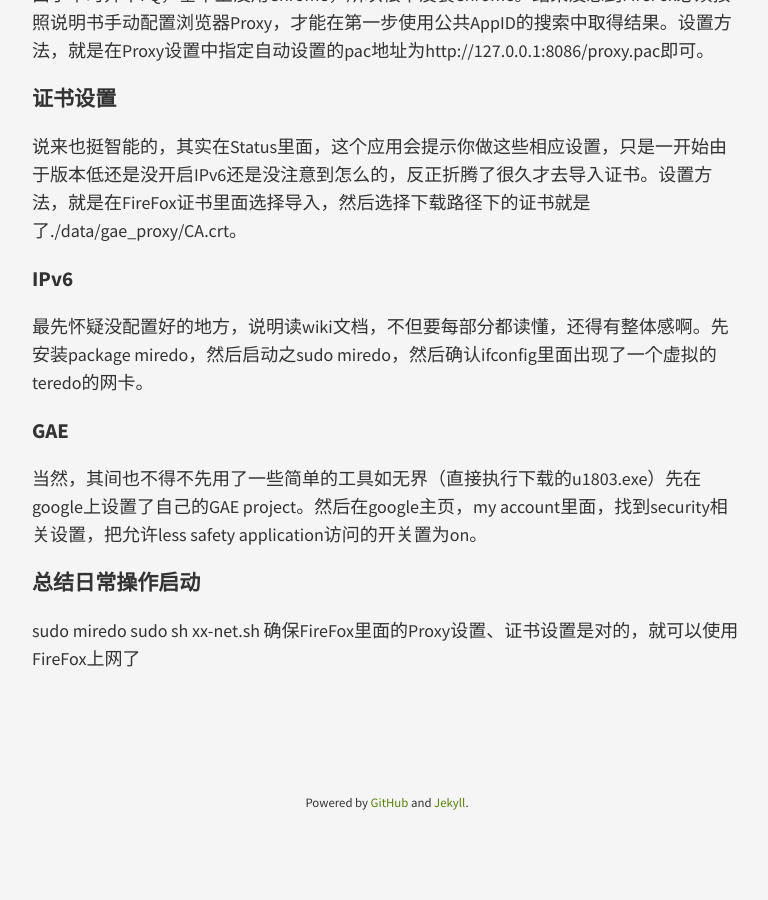
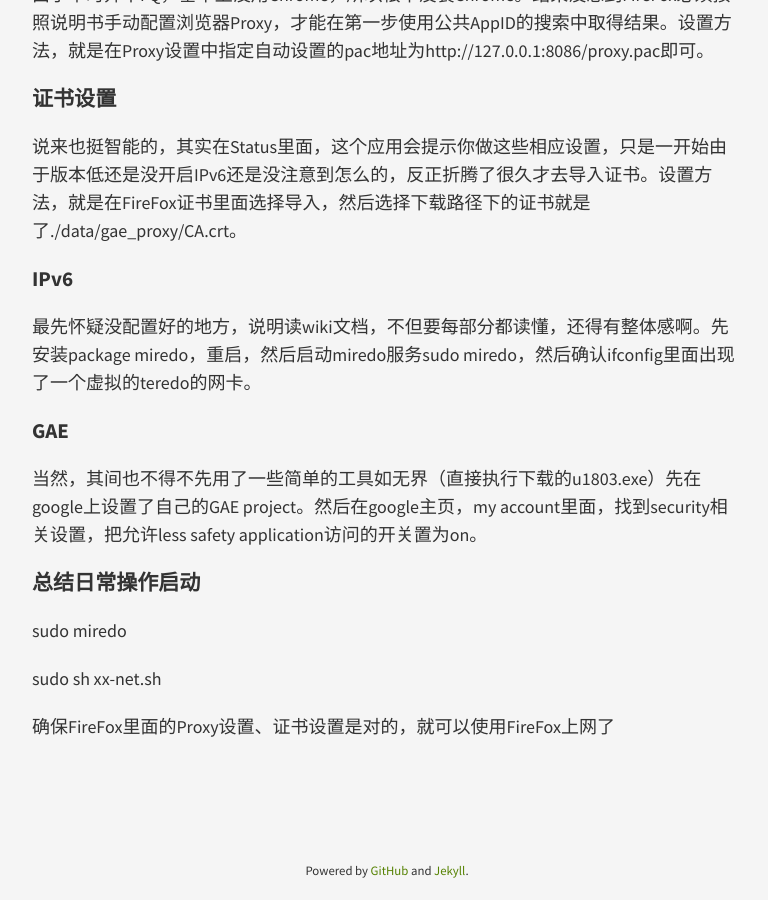
Before and after one commit to Dinneth/myblog, a Jekyll site: the page built from _posts/2018-02-07-Git-Jekyll-Ubuntu.md, in a window 1280 px wide and 900 px high, scrolled down 6175 px. Shown: the whole window, without its empty margins (253-1021 px from the left). Built offline with Jekyll 4.4.1, drawn with Linux system fonts in a browser that asks for light colours; before the commit the page ends 7007 px from its top, so only the background shows below that.

Commit message:
new post

```diff
--- a/_posts/2018-02-07-Git-Jekyll-Ubuntu.md
+++ b/_posts/2018-02-07-Git-Jekyll-Ubuntu.md
@@ -196,7 +196,7 @@ log off then log on again
 
 ### IPv6
 
-最先怀疑没配置好的地方，说明读wiki文档，不但要每部分都读懂，还得有整体感啊。先安装package miredo，然后启动之sudo miredo，然后确认ifconfig里面出现了一个虚拟的teredo的网卡。
+最先怀疑没配置好的地方，说明读wiki文档，不但要每部分都读懂，还得有整体感啊。先安装package miredo，重启，然后启动miredo服务sudo miredo，然后确认ifconfig里面出现了一个虚拟的teredo的网卡。
 
 ### GAE
 
@@ -205,7 +205,9 @@ log off then log on again
 ### 总结日常操作启动
 
 sudo miredo
+
 sudo sh xx-net.sh
+
 确保FireFox里面的Proxy设置、证书设置是对的，就可以使用FireFox上网了
 
 
```
